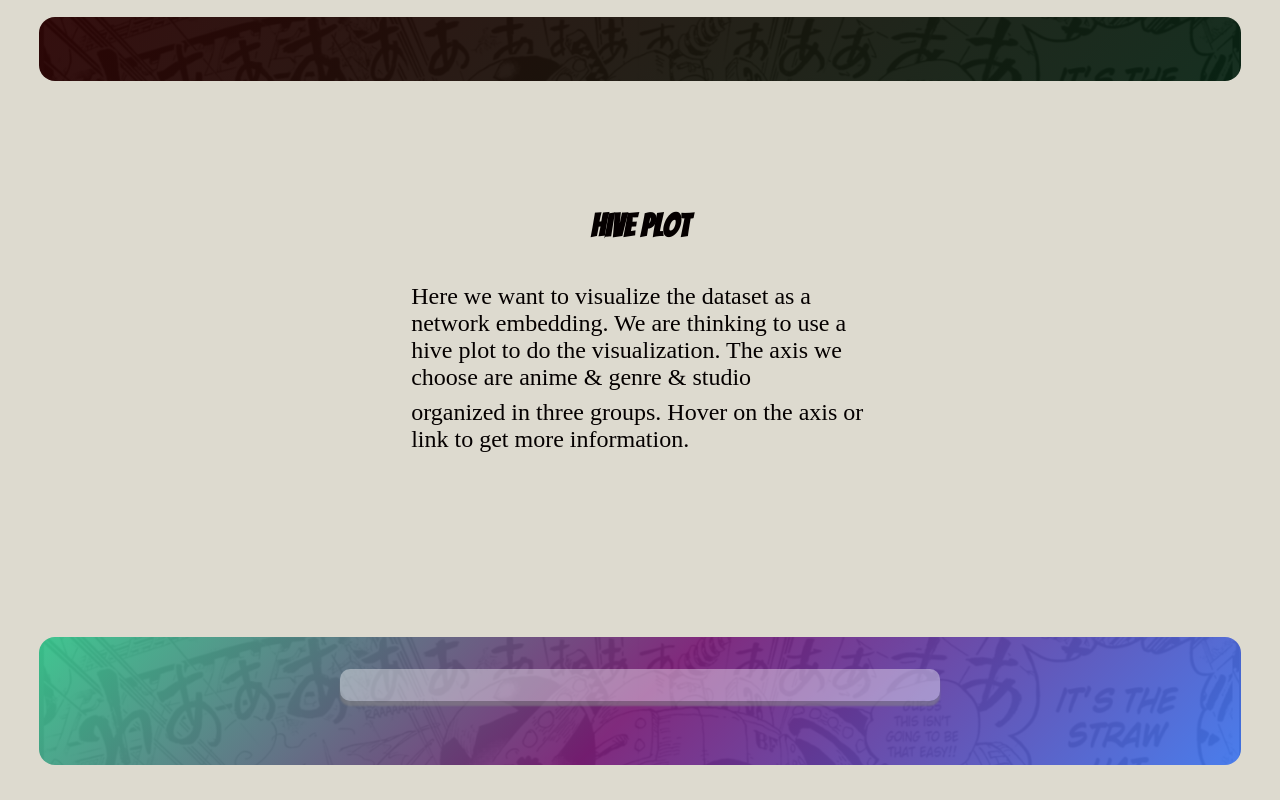
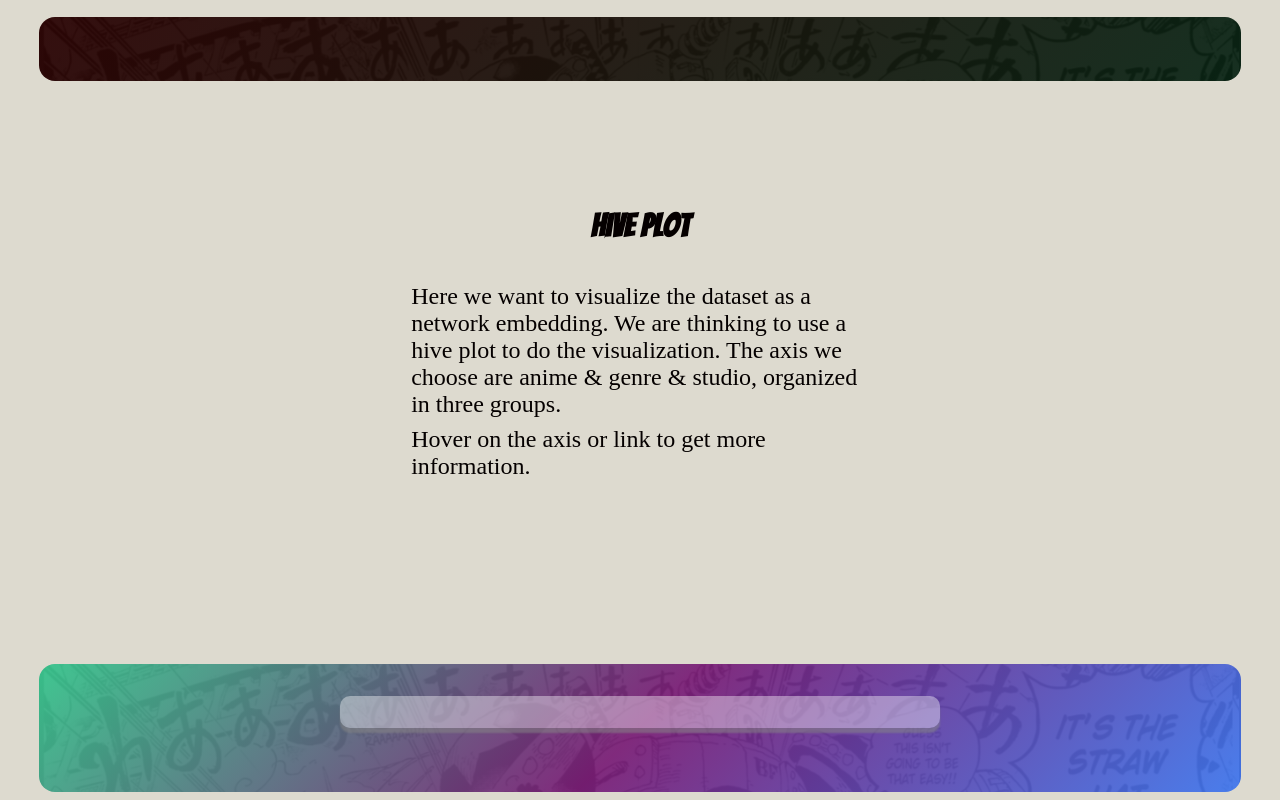
Before and after one commit to AutomnePAN/INF552-anime-visualisation, a website: page index.html in a window 1280 px wide. Shown: the part 1448-2248 px from the top of the page. Before the commit the page ends 2221 px from the top, so only its background shows below. Drawn offline with Linux system fonts and the light colour scheme; no server answers; files whose address does not match are found by name; a web font is replaced by a local one.

Commit message:
update description

```diff
--- a/index.html
+++ b/index.html
@@ -46,8 +46,8 @@
         <div class="description  description-hive-plot">
             <h3 class="description-title">Hive Plot</h3>
             <div class="description-content">
-                <p>Here we want to visualize the dataset as a network embedding. We are thinking to use a hive plot to do the visualization. The axis we choose are anime & genre & studio</p>
-                <p>organized in three groups. Hover on the axis or link to get more information.</p>
+                <p>Here we want to visualize the dataset as a network embedding. We are thinking to use a hive plot to do the visualization. The axis we choose are anime & genre & studio, organized in three groups.</p>
+                <p>Hover on the axis or link to get more information.</p>
             </div>
         </div>
         <div class="hiveplot" id="hivePlot">
```
